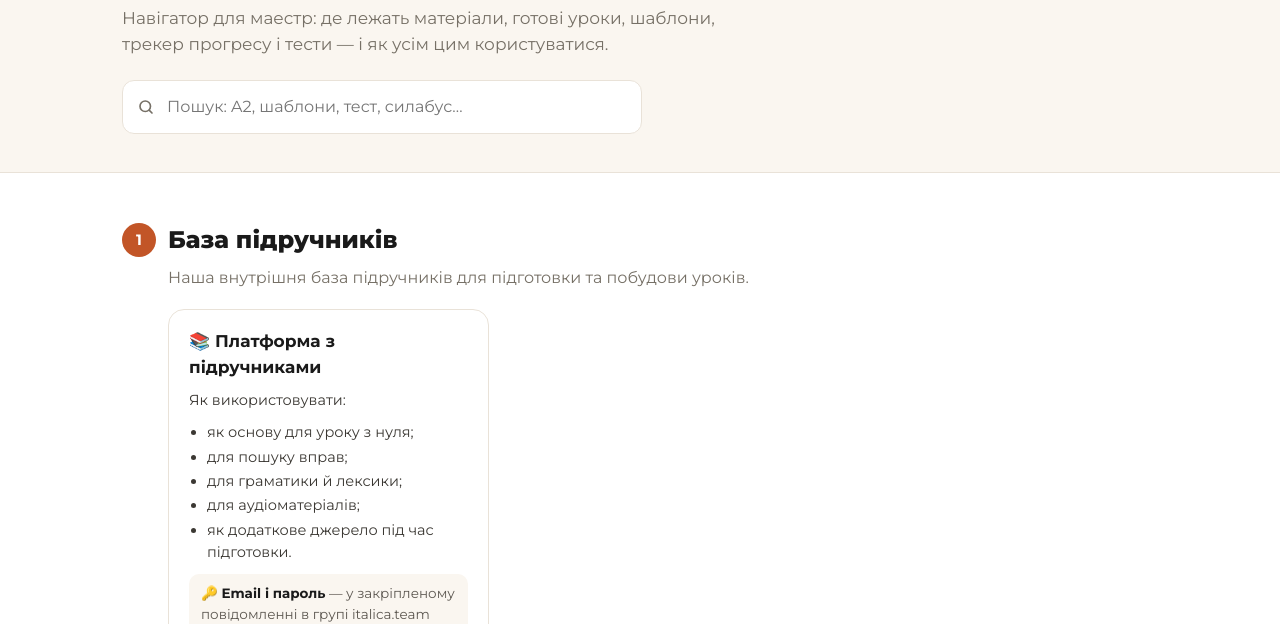
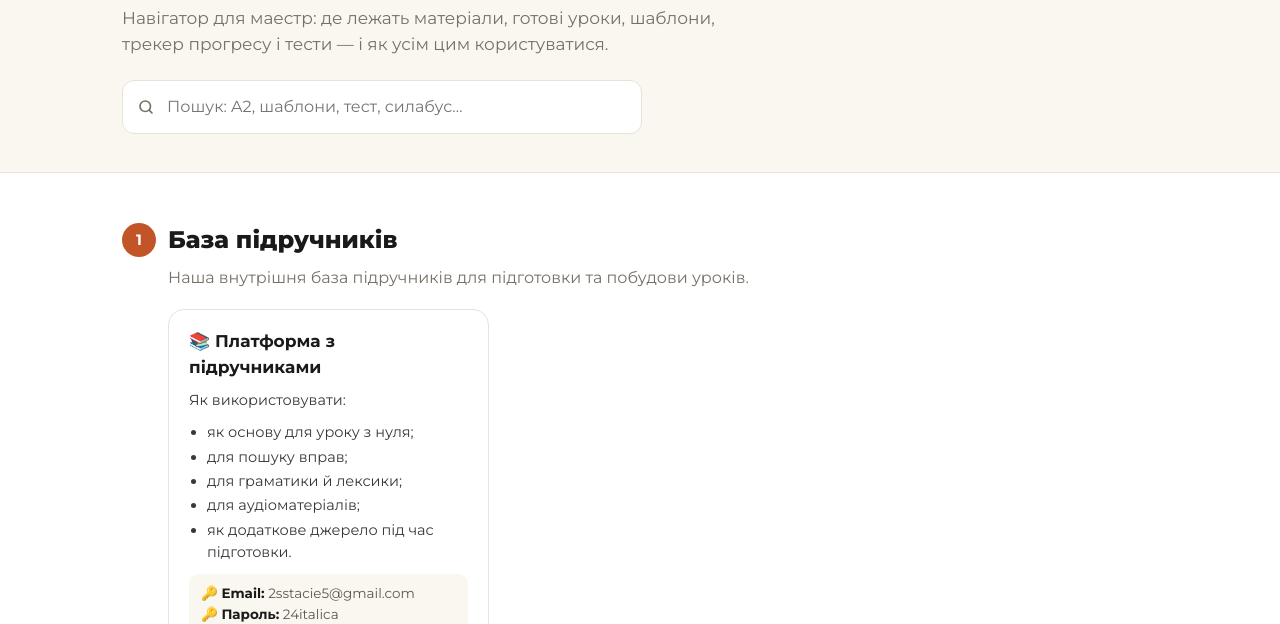
Before and after one commit to 2sstacie5-wq/italica-test-platform, a website: page public/baza/index.html in a window 1280 px wide. Shown: the part 176-800 px from the top of the page. Drawn offline with Linux system fonts and the light colour scheme.

Commit message:
Baza: show textbook platform login
Co-Authored-By: Claude Opus 5.5 <noreply@anthropic.com>
Claude-Session: https://claude.ai/code/session_01L7pWTybxsTGFuEy3rxhFRN

```diff
--- a/public/baza/index.html
+++ b/public/baza/index.html
@@ -121,7 +121,7 @@ footer{max-width:1080px;margin:0 auto;padding:0 22px 40px;color:var(--muted);fon
       <h3>📚 Платформа з підручниками</h3>
       <p>Як використовувати:</p>
       <ul><li>як основу для уроку з нуля;</li><li>для пошуку вправ;</li><li>для граматики й лексики;</li><li>для аудіоматеріалів;</li><li>як додаткове джерело під час підготовки.</li></ul>
-      <div class="access">🔑 <b>Email і пароль</b> — у закріпленому повідомленні в групі italica.team або в адміністратора.</div>
+      <div class="access">🔑 <b>Email:</b> 2sstacie5@gmail.com<br>🔑 <b>Пароль:</b> 24italica</div>
       <div class="btns"><a class="btn" href="https://www.blinklearning.com/v/1703163655/themes/tmpux/launch.php#content" target="_blank" rel="noopener">Відкрити платформу ↗</a></div>
     </div>
   </div>
```
